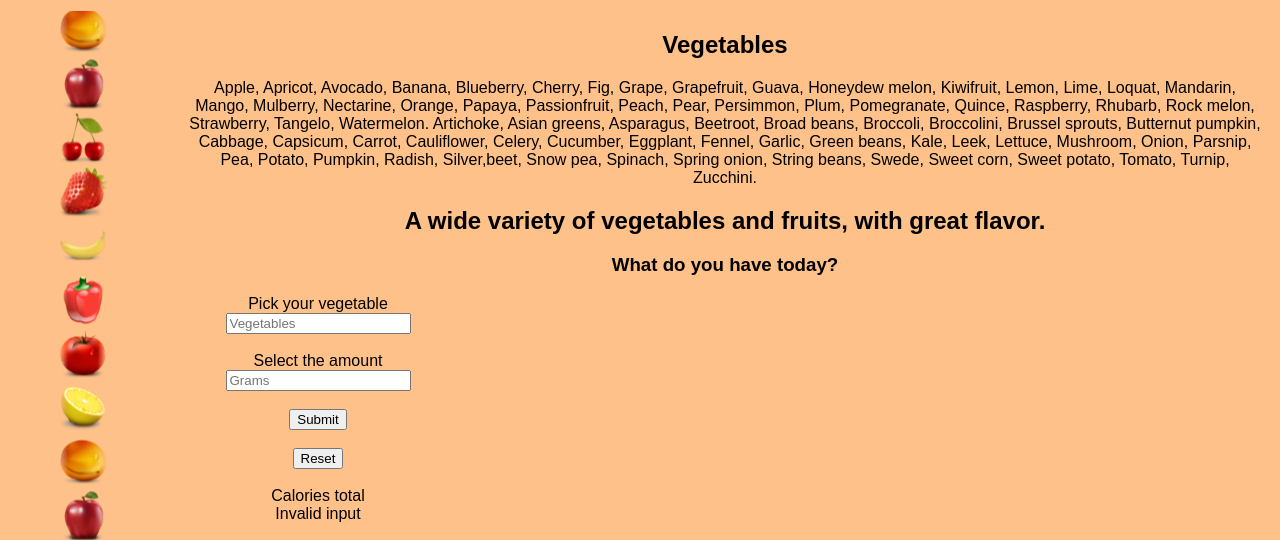
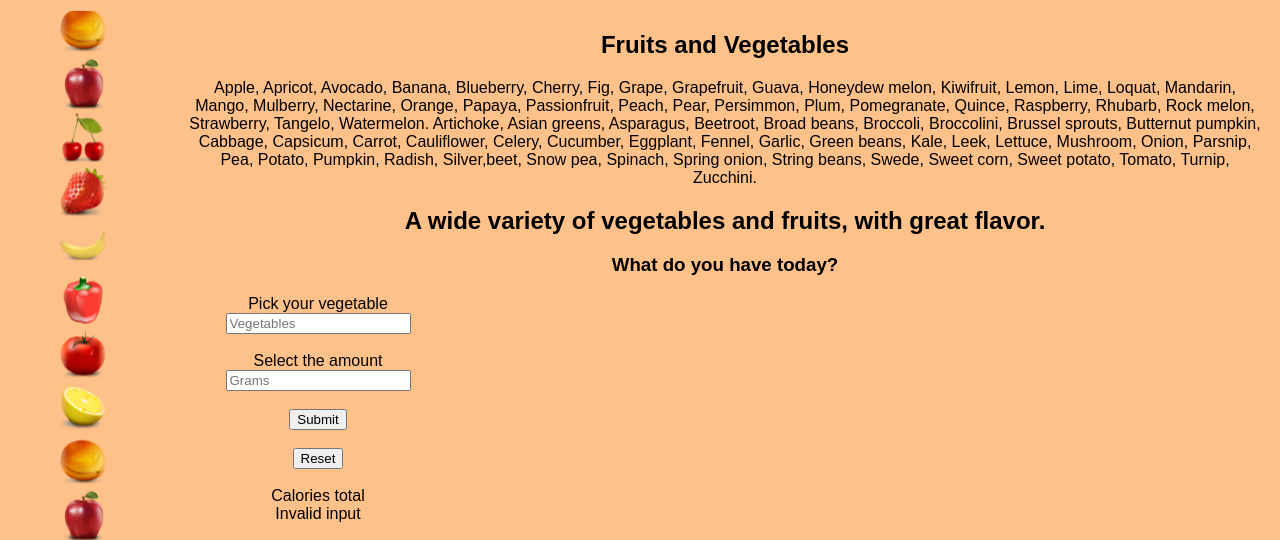
Before and after one commit to DimDeveloper18/Python-Assignment, a Flask app: page /vegetables in a window 1280 px wide. Shown: the part 244-784 px from the top of the page. Run offline with Flask 3, Linux system fonts and the light colour scheme.

Commit message:
Main section, header changed from Vegetables to 'Fruits and Vegetables'.

```diff
--- a/templates/vegetables.html
+++ b/templates/vegetables.html
@@ -6,7 +6,7 @@
 {% block main %}
     <div>
     <section>
-        <h2>Vegetables</h2>
+        <h2>Fruits and Vegetables</h2>
         <p>
             Apple, Apricot, Avocado, Banana, Blueberry, Cherry, Fig, Grape, Grapefruit, Guava, Honeydew melon,
             Kiwifruit, Lemon, Lime, Loquat, Mandarin, Mango, Mulberry, Nectarine, Orange, Papaya,
```
